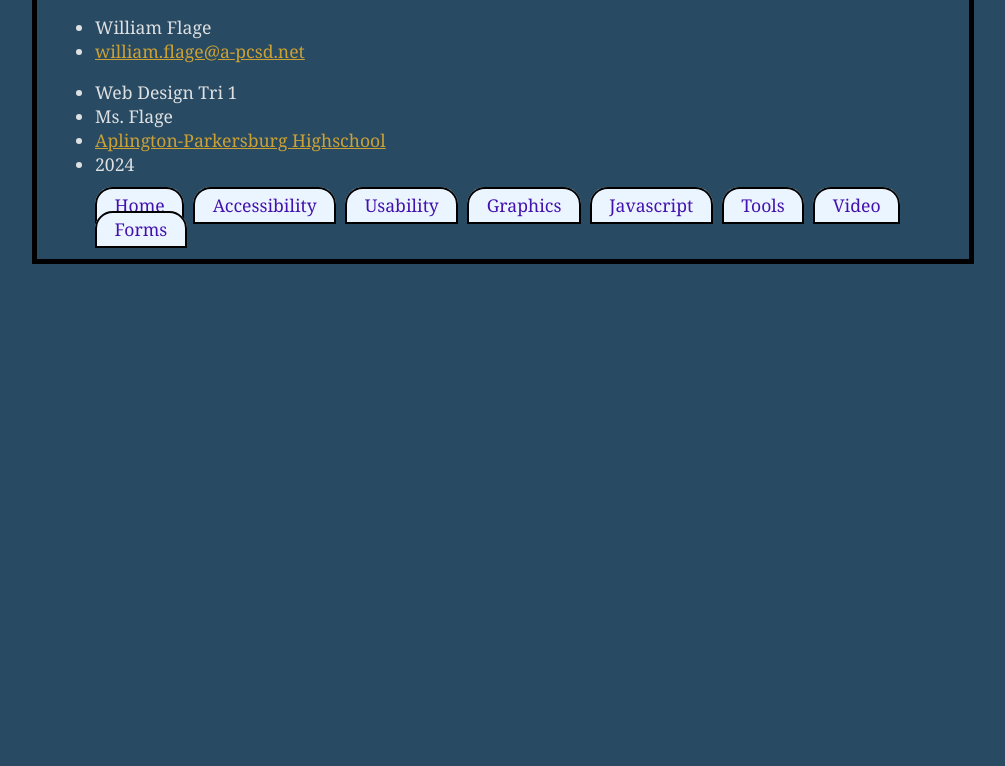
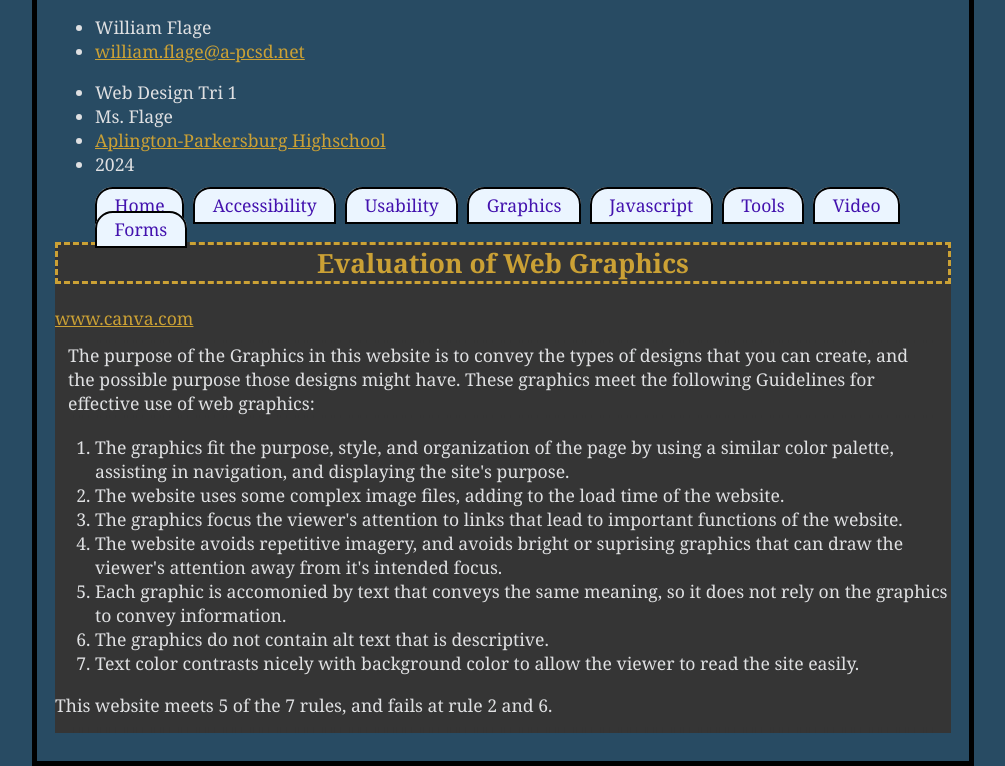
Before and after one commit to William-Flage/portfolio_william, a plain HTML site: page graphics.html in a window 1280 px wide. Shown: the part 141-907 px from the top of the page, without its empty margins (137-1142 px from the left). Before the commit the page ends 800 px from the top, so only its background shows below. Drawn offline with Linux system fonts and the light colour scheme.

Commit message:
Apr-24-2024.1 "Lesson 1.1"

```diff
--- a/graphics.html
+++ b/graphics.html
@@ -34,5 +34,22 @@
 		</ul></nav>
 
 		<main id = "main">
+
+			<h2 id="evaluation">Evaluation of Web Graphics</h2>
+			<a href="https://www.canva.com/">www.canva.com</a>
+			<p>The purpose of the Graphics in this website is to convey the types of designs that you can create, and the possible purpose those designs might have. These graphics meet the following Guidelines for effective use of web graphics:
+				<ol>
+				<li>The graphics fit the purpose, style, and organization of the page by using a similar color palette, assisting in navigation, and displaying the site's purpose.</li>
+				<li>The website uses some complex image files, adding to the load time of the website.</li>
+				<li>The graphics focus the viewer's attention to links that lead to important functions of the website.</li>
+				<li>The website avoids repetitive imagery, and avoids bright or suprising graphics that can draw the viewer's attention away from it's intended focus.</li>
+				<li>Each graphic is accomonied by text that conveys the same meaning, so it does not rely on the graphics to convey information.</li>
+				<li>The graphics do not contain alt text that is descriptive.</li>
+				<li>Text color contrasts nicely with background color to allow the viewer to read the site easily.</li>
+				</ol>
+			This website meets 5 of the 7 rules, and fails at rule 2 and 6.
+			</p>
+
+
 	</body>
 </html>
```
